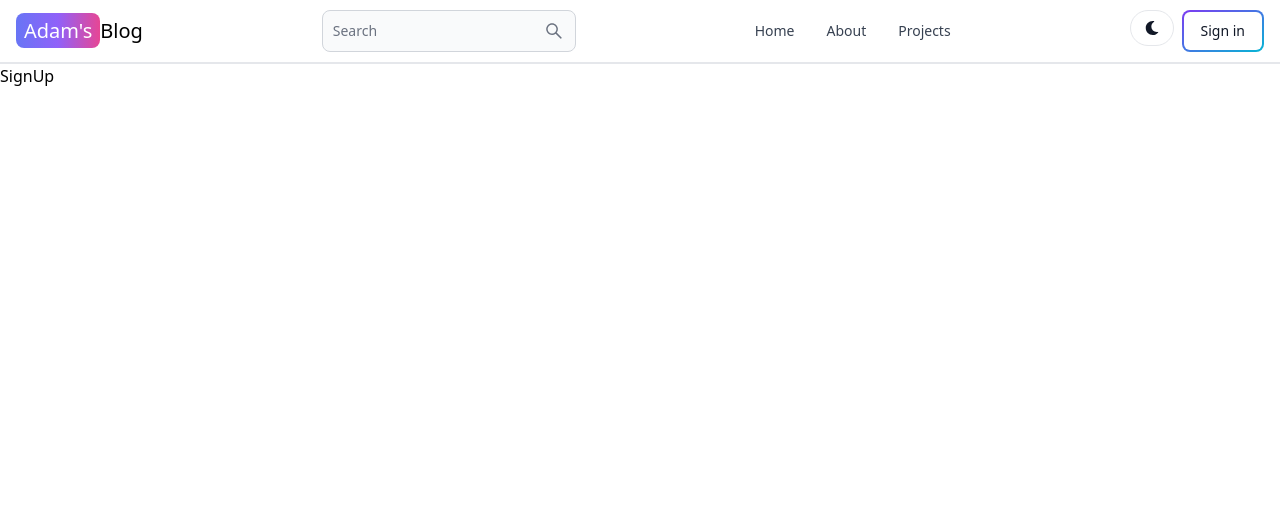
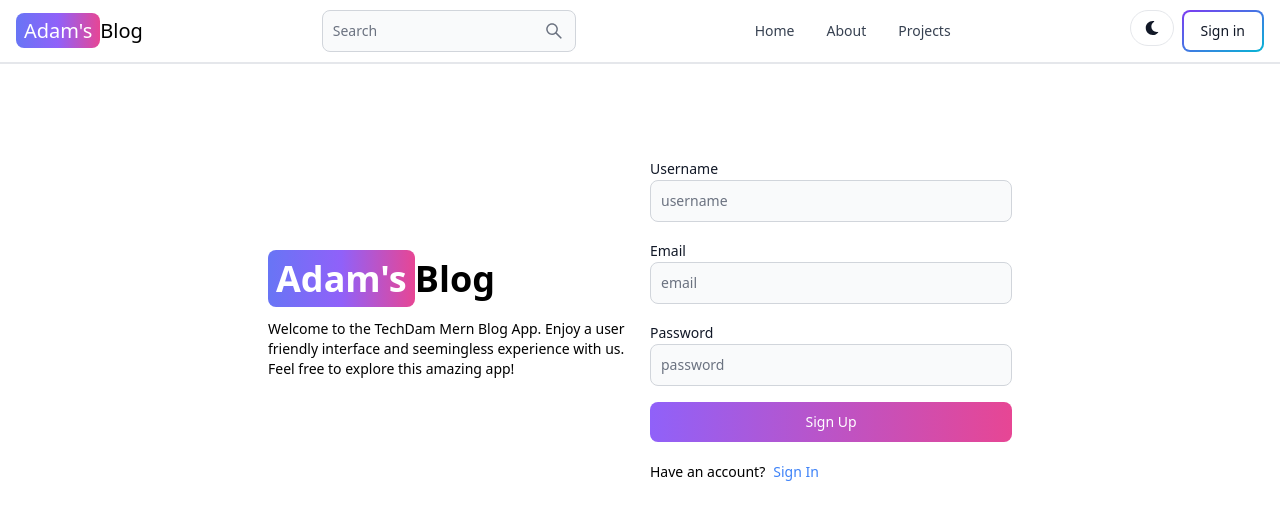
Before and after one commit to amuhammed005/blog-app-mern, a React (Vite) app in the folder client/: page /sign-up in a window 1280 px wide. Shown: the top 520 px of the page. Built offline with nearby package versions, Linux system fonts and the light colour scheme.

Commit message:
create sign up UI

```diff
--- a/client/src/pages/SignUp.jsx
+++ b/client/src/pages/SignUp.jsx
@@ -1,3 +1,51 @@
+import { Button, Label, TextInput } from "flowbite-react";
+import { Link } from "react-router-dom";
+
 export default function SignUp() {
-  return <div>SignUp</div>;
+  return (
+    <div className="mt-20">
+      <div className="flex flex-col p-3 max-w-3xl mx-auto md:flex-row md:items-center gap-5">
+        {/* left */}
+        <div className="flex-1">
+          <Link to="/" className="text-4xl font-bold dark:text-white">
+            <span className="px-2 py-1 bg-gradient-to-r from-indigo-500 via-purple-500 to-pink-500 rounded-lg text-white ">
+              Adam&apos;s
+            </span>
+            Blog
+          </Link>
+          <p className="text-sm mt-5">
+            Welcome to the TechDam Mern Blog App. Enjoy a user friendly
+            interface and seemingless experience with us. Feel free to explore
+            this amazing app!
+          </p>
+        </div>
+        {/* right */}
+        <div className="flex-1">
+          <form className="flex flex-col gap-4">
+            <div className="">
+              <Label value="Username" />
+              <TextInput type="text" placeholder="username" id="unsername" />
+            </div>
+            <div>
+              <Label value="Email" />
+              <TextInput type="email" placeholder="email" id="email" />
+            </div>
+            <div>
+              <Label value="Password" />
+              <TextInput type="password" placeholder="password" id="password" />
+            </div>
+            <Button gradientDuoTone="purpleToPink" type="submit">
+              Sign Up
+            </Button>
+          </form>
+          <div className="flex gap-2 text-sm mt-5">
+            <span>Have an account?</span>
+            <Link to="/sign-in" className="text-blue-500">
+              Sign In
+            </Link>
+          </div>
+        </div>
+      </div>
+    </div>
+  );
 }
```
